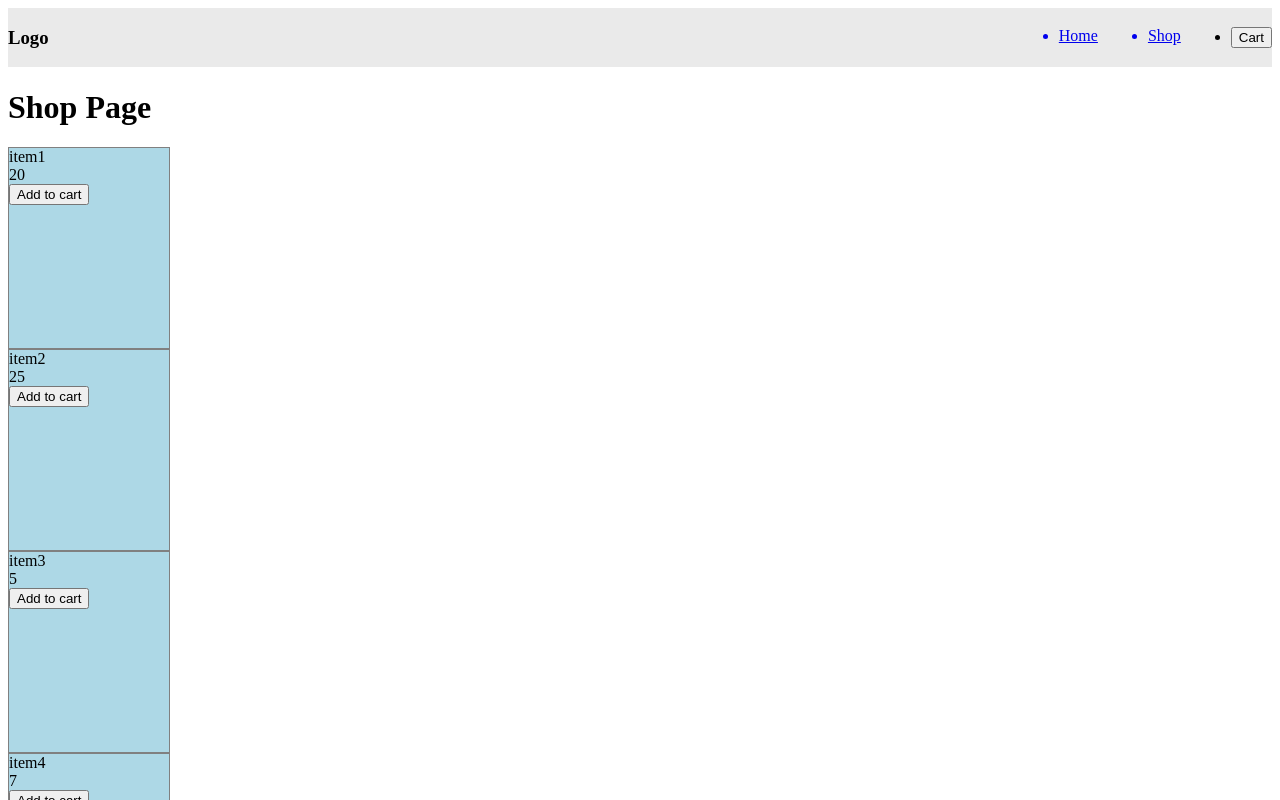
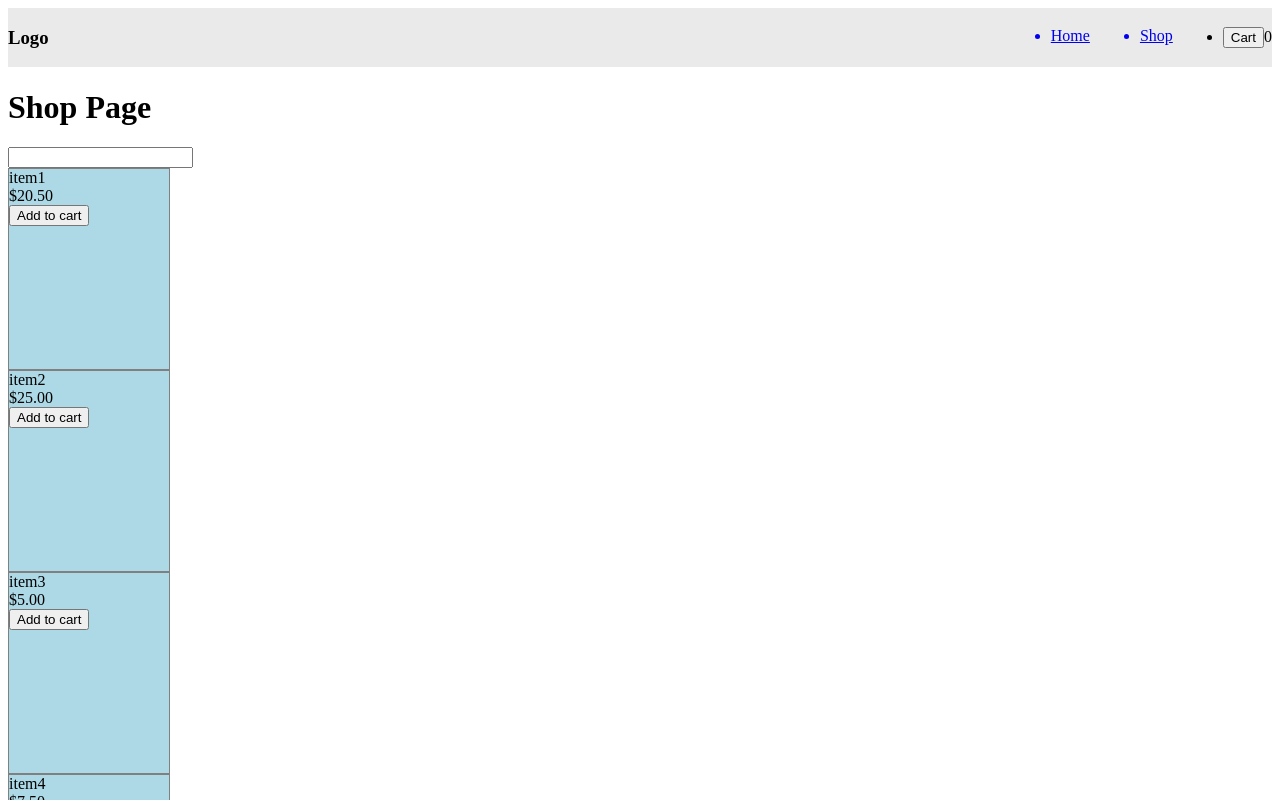
Before and after one commit to pcho101/top-shopping-cart, a React (Create React App) app: page /shop in a window 1280 px wide. Shown: the top 800 px of the page. Built offline with nearby package versions, Linux system fonts and the light colour scheme.

Commit message:
Add cart items number, search bar, currency format

```diff
--- a/src/App.js
+++ b/src/App.js
@@ -41,20 +41,29 @@ function App() {
     setCart(cart.filter((item) => item.id !== id))
   }
 
+  const currencyFormat = (price) => {
+    return new Intl.NumberFormat('en-US', {
+      style: 'currency',
+      currency: 'USD',
+    }).format(price)
+  }
+
   return (
     <BrowserRouter>
-      <Nav clickHandler={toggleCart} />
+      <Nav clickHandler={toggleCart} cartItems={cart}/>
       { cartActive
       ? <Cart
         clickHandler={toggleCart}
         cartItems={cart}
         removeFromCart={removeFromCart}
+        addToCart={addToCart}
         decFromCart={decFromCart}
+        currencyFormat={currencyFormat}
       />
       : null }
       <Routes>
         <Route path="/" element={<Home />} />
-        <Route path="/shop" element={<Shop addToCart={addToCart}/>} />
+        <Route path="/shop" element={<Shop addToCart={addToCart} currencyFormat={currencyFormat}/>} />
       </Routes>
     </BrowserRouter>
   );
--- a/src/components/Cart.js
+++ b/src/components/Cart.js
@@ -8,7 +8,13 @@ const Cart = (props) => {
     position: "fixed",
     backgroundColor: "#efefef"
   }
-  const { clickHandler, cartItems, removeFromCart, decFromCart } = props;
+  const { clickHandler, cartItems, removeFromCart, addToCart, decFromCart, currencyFormat } = props;
+  const items = cartItems
+    ? cartItems.map((item) => item.quantity).reduce((prev, cur) => prev + cur, 0)
+    : 0;
+  const subtotal = cartItems
+    ? cartItems.map((item) => item.price*item.quantity).reduce((prev, cur) => prev + cur, 0)
+    : 0;
   return (
     <div style={cartStyle}>
       <h1>My Items</h1>
@@ -17,22 +23,15 @@ const Cart = (props) => {
         <div key={item.id}>
           <div>Quantity: {item.quantity}</div>
           <div>Name: {item.name}</div>
-          <div>Price/unit: {item.price}</div>
-          <div>Total: {item.quantity*item.price}</div>
+          <div>Price/unit: {currencyFormat(item.price)}</div>
+          <div>Total: {currencyFormat(item.quantity*item.price)}</div>
+          <button onClick={()=>addToCart(item)}>+</button>
           <button onClick={()=>decFromCart(item.id)}>-</button>
           <button onClick={()=>removeFromCart(item.id)}>Remove from cart</button>
         </div>
       ))}
-      <h2>Items:
-        {cartItems
-        ? cartItems.map((item) => item.quantity).reduce((prev, cur) => prev + cur, 0)
-        : 0}
-      </h2>
-      <h2>Subtotal:
-        {cartItems
-        ? cartItems.map((item) => item.price*item.quantity).reduce((prev, cur) => prev + cur, 0)
-        : 0}
-      </h2>
+      <h2>Items:{items}</h2>
+      <h2>Subtotal:{currencyFormat(subtotal)}</h2>
       <h2>Continue Browsing</h2>
     </div>
   )
--- a/src/components/Nav.js
+++ b/src/components/Nav.js
@@ -11,7 +11,10 @@ const Nav = (props) => {
     display: "flex",
     gap: "50px"
   }
-  const { clickHandler } = props;
+  const { clickHandler, cartItems } = props;
+  const items = cartItems
+    ? cartItems.map((item) => item.quantity).reduce((prev, cur) => prev + cur, 0)
+    : 0;
   return (
     <nav style={navStyle}>
       <h3>Logo</h3>
@@ -22,7 +25,7 @@ const Nav = (props) => {
         <Link to="/shop">
           <li>Shop</li>
         </Link>
-        <li><button onClick={clickHandler}>Cart</button></li>
+        <li><button onClick={clickHandler}>Cart</button><span>{items}</span></li>
       </ul>
     </nav>
   )
--- a/src/components/Shop.js
+++ b/src/components/Shop.js
@@ -1,10 +1,13 @@
+import { useSearchParams } from "react-router-dom";
+
 const Shop = (props) => {
-  const { addToCart } = props;
+  const { addToCart, currencyFormat } = props;
+  let [searchParams, setSearchParams] = useSearchParams();
   const sampleData = [
     {
       name: 'item1',
       id: 0,
-      price: 20.00,
+      price: 20.50,
     },
     {
       name: 'item2',
@@ -19,7 +22,7 @@ const Shop = (props) => {
     {
       name: 'item4',
       id: 3,
-      price: 7.00,
+      price: 7.50,
     }
   ]
   const itemStyle = {
@@ -31,10 +34,28 @@ const Shop = (props) => {
   return (
     <div>
       <h1>Shop Page</h1>
-      {sampleData.map((item) => (
+      <input
+        value={searchParams.get("filter") || ""}
+        onChange={(event) => {
+          let filter = event.target.value;
+          if (filter) {
+            setSearchParams({ filter });
+          } else {
+            setSearchParams({});
+          }
+        }}
+      />
+      {sampleData
+      .filter((item) => {
+        let filter = searchParams.get("filter");
+        if (!filter) return true;
+        let name = item.name.toLocaleLowerCase();
+        return name.includes(filter.toLocaleLowerCase());
+      })
+      .map((item) => (
         <div key={item.id} style={itemStyle}>
           <div>{item.name}</div>
-          <div>{item.price}</div>
+          <div>{currencyFormat(item.price)}</div>
           <button onClick={()=>addToCart(item)}>Add to cart</button>
         </div>
       ))}
```
